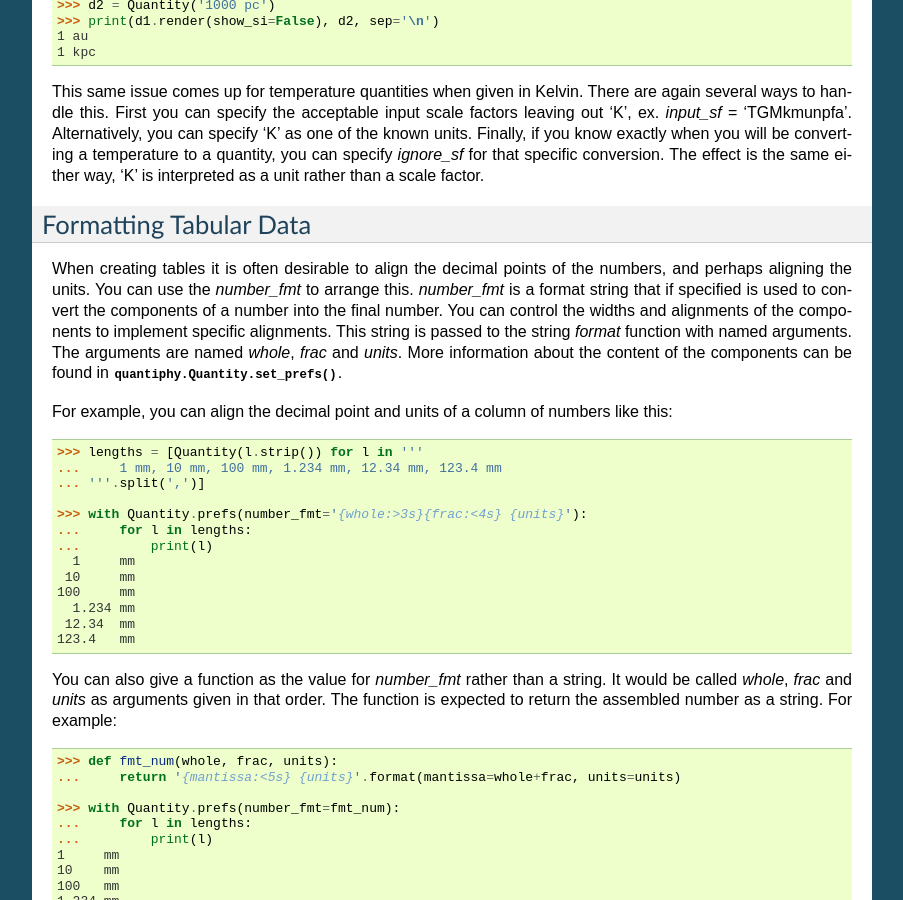
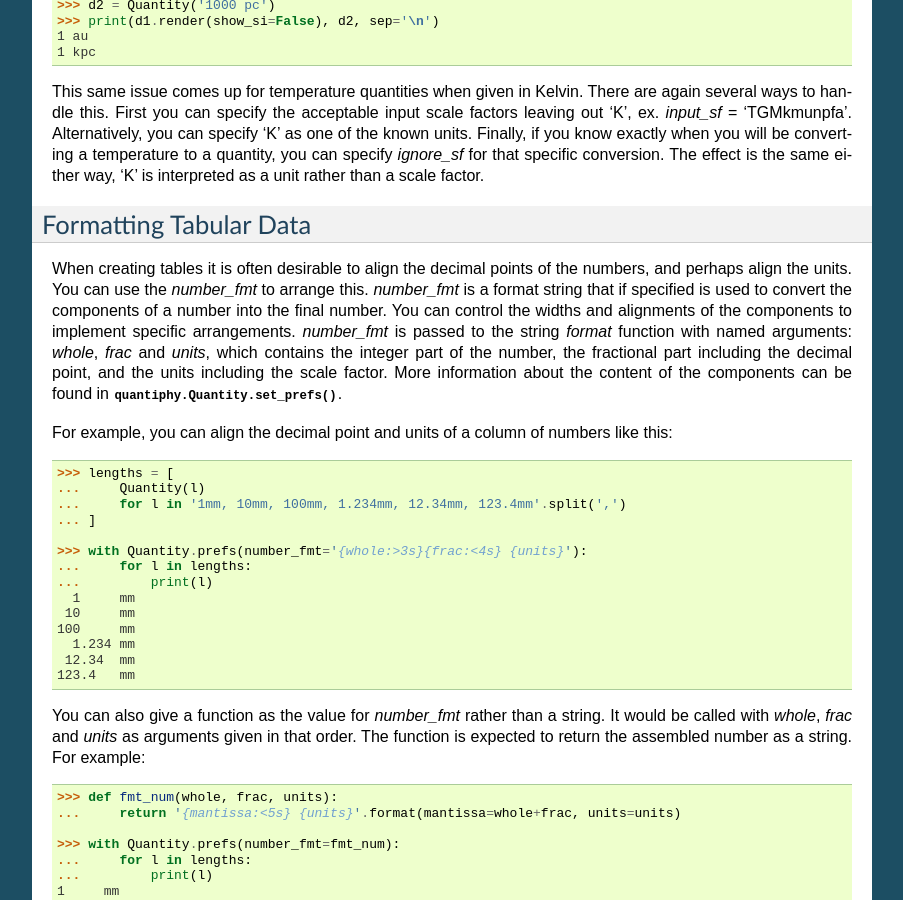
Before and after one commit to KenKundert/quantiphy, a Sphinx documentation site: the page built from doc/user.rst, in a window 1280 px wide and 900 px high, scrolled down 15586 px. Shown: the whole window, without its empty margins (198-1101 px from the left). Built offline with Sphinx 7.4.7, drawn with Linux system fonts in a browser that asks for light colours.

Commit message:
Refine the number_fmt documentation.

```diff
--- a/doc/user.rst
+++ b/doc/user.rst
@@ -1082,22 +1082,25 @@ Formatting Tabular Data
 -----------------------
 
 When creating tables it is often desirable to align the decimal points of the
-numbers, and perhaps aligning the units. You can use the *number_fmt* to arrange
+numbers, and perhaps align the units. You can use the *number_fmt* to arrange
 this. *number_fmt* is a format string that if specified is used to convert the
 components of a number into the final number. You can control the widths and
-alignments of the components to implement specific alignments. This string is
-passed to the string *format* function with named arguments. The arguments are
-named *whole*, *frac* and *units*.  More information about the content of the
-components can be found in :meth:`quantiphy.Quantity.set_prefs()`.
+alignments of the components to implement specific arrangements.  *number_fmt*
+is passed to the string *format* function with named arguments: *whole*, *frac*
+and *units*, which contains the integer part of the number, the fractional part
+including the decimal point, and the units including the scale factor.  More
+information about the content of the components can be found in
+:meth:`quantiphy.Quantity.set_prefs()`.
 
 For example, you can align the decimal point and units of a column of numbers
 like this:
 
 .. code-block:: python
 
-    >>> lengths = [Quantity(l.strip()) for l in '''
-    ...     1 mm, 10 mm, 100 mm, 1.234 mm, 12.34 mm, 123.4 mm
-    ... '''.split(',')]
+    >>> lengths = [
+    ...     Quantity(l)
+    ...     for l in '1mm, 10mm, 100mm, 1.234mm, 12.34mm, 123.4mm'.split(',')
+    ... ]
 
     >>> with Quantity.prefs(number_fmt='{whole:>3s}{frac:<4s} {units}'):
     ...     for l in lengths:
@@ -1110,8 +1113,8 @@ like this:
     123.4   mm
 
 You can also give a function as the value for *number_fmt* rather than a string.
-It would be called *whole*, *frac* and *units* as arguments given in that order.
-The function is expected to return the assembled number as a string. For
+It would be called with *whole*, *frac* and *units* as arguments given in that
+order.  The function is expected to return the assembled number as a string. For
 example:
 
 .. code-block:: python
@@ -1149,7 +1152,7 @@ Quantity for each column that requires distinct formatting:
     >>> Frequency.set_prefs(prec=5, number_fmt = '{whole:>3s}{frac:<6s} {units}')
 
     >>> frequencies = []
-    >>> for each in '-25.3 999987.7, 25.1  1000207.1, 74.9  1001782.3'.split(','):
+    >>> for each in '-25.3 999987.7, 25.1 1000207.1, 74.9 1001782.3'.split(','):
     ...     temp, freq = each.split()
     ...     frequencies.append((Temperature(temp, 'C'),  Frequency(freq, 'Hz')))
 
```
Also changed, not shown: quantiphy.py (+15 -14 lines).
